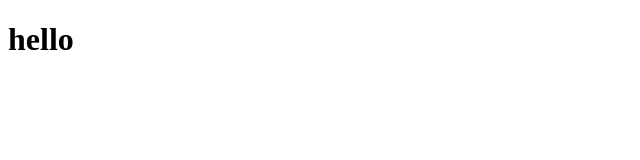
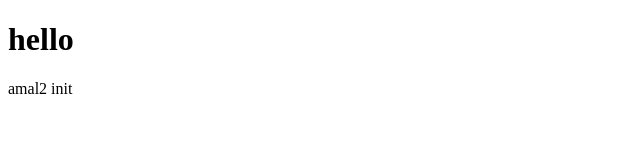
Before and after one commit to amal-prasad99/git-test-001, a plain HTML site: page index.html in a window 1280 px wide. Shown: the full height of the page, 0-640 px from the left. Drawn offline with Linux system fonts and the light colour scheme.

Commit message:
amal 2 init

```diff
--- a/index.html
+++ b/index.html
@@ -7,5 +7,6 @@
   </head>
   <body>
     <h1>hello</h1>
+    <p>amal2 init</p>
   </body>
 </html>
```
